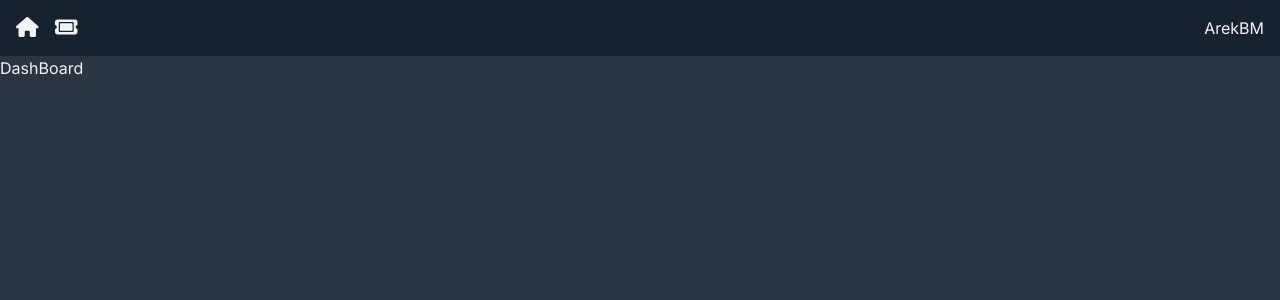
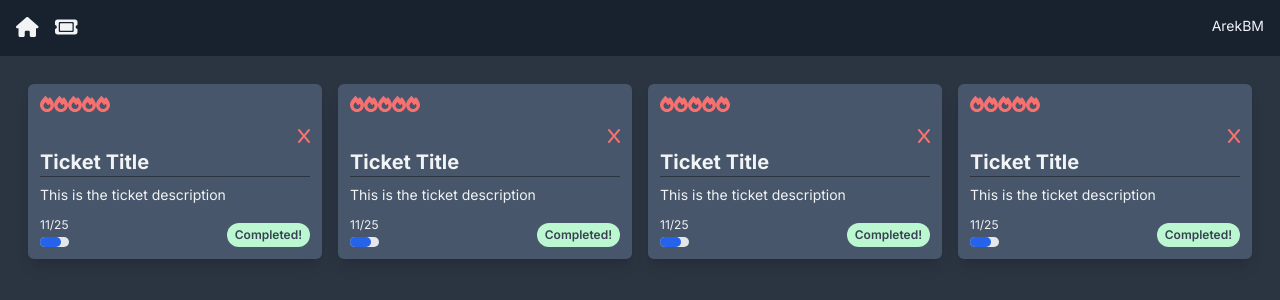
Before and after one commit to ArekBM/ticketme, a Next.js app: page / in a window 1280 px wide. Shown: the top 300 px of the page. Built offline with nearby package versions, Linux system fonts and the light colour scheme.

Commit message:
finished TicketCard components

```diff
--- a/app/components/DeleteBlock.tsx
+++ b/app/components/DeleteBlock.tsx
@@ -1,7 +1,10 @@
+import { FontAwesomeIcon } from "@fortawesome/react-fontawesome"
+import { faX } from '@fortawesome/free-solid-svg-icons'
+
 const DeleteBlock = () => {
     return (
         <div>
-
+            <FontAwesomeIcon icon={faX} className='text-red-400 hover:cursor-pointer hover:text-red-200' />
         </div>
     )
 }
--- /dev/null
+++ b/app/components/Priority.tsx
@@ -0,0 +1,16 @@
+import { faFire } from "@fortawesome/free-solid-svg-icons"
+import { FontAwesomeIcon } from "@fortawesome/react-fontawesome"
+
+const PriorityDisplay = () => {
+    return (
+        <div className='flex justify-start align-baseline'>
+            <FontAwesomeIcon icon={faFire} className='text-red-400' />
+            <FontAwesomeIcon icon={faFire} className='text-red-400' />
+            <FontAwesomeIcon icon={faFire} className='text-red-400' />
+            <FontAwesomeIcon icon={faFire} className='text-red-400' />
+            <FontAwesomeIcon icon={faFire} className='text-red-400' />
+        </div>
+    )
+}
+
+export default PriorityDisplay
--- /dev/null
+++ b/app/components/ProgressDIsplay.tsx
@@ -0,0 +1,11 @@
+const ProgressDisplay = () => {
+    return (
+        <div className='w-full bg-gray-200 rounded-full h-2.5'>
+            <div className='bg-blue-600 h-2.5 rounded-full' style={{ width: '75%'}} >
+
+            </div>
+        </div>
+    )
+}
+
+export default ProgressDisplay
--- /dev/null
+++ b/app/components/StatusDisplay.tsx
@@ -0,0 +1,9 @@
+const StatusDisplay = () => {
+    return (
+        <span className='inline-block rounded-full px-2 py-1 text-xs font-semibold text-gray-700 bg-green-200'>
+            Completed!
+        </span>
+    )
+}
+
+export default StatusDisplay
--- /dev/null
+++ b/app/components/TicketCard.tsx
@@ -0,0 +1,34 @@
+import DeleteBlock from "./DeleteBlock"
+import PriorityDisplay from "./Priority"
+import ProgressDisplay from "./ProgressDIsplay"
+import StatusDisplay from './StatusDisplay'
+
+const TicketCard = () => {
+    return (
+        <div className='flex flex-col bg-card hover:bg-card-hover rounded-md shadow-lg p-3 m-2'>
+            <div className='flex mb-3'>
+                <PriorityDisplay />
+            </div>
+            <div className='ml-auto'>
+                <DeleteBlock />
+            </div>
+            <h4>Ticket Title</h4>
+            <hr className='h-px border-0 bg-page mb-2' />
+            <p className='whitespace-pre-wrap'>
+                This is the ticket description
+            </p>
+            <div className='flex-grow'></div>
+            <div className='flex mt-2'>
+                <div className='flex flex-col'>
+                    <p className='text-xs my-1'>11/25</p>
+                    <ProgressDisplay />
+                </div>
+                <div className='ml-auto flex items-end'>
+                    <StatusDisplay />
+                </div>
+            </div>
+        </div>
+    )
+}
+
+export default TicketCard
--- a/app/globals.css
+++ b/app/globals.css
@@ -1,6 +1,30 @@
 @tailwind base;
 @tailwind components;
 @tailwind utilities;
+
+@layer base{
+  h1,
+  h2,
+  h3,
+  h4{
+    @apply font-bold;
+  }
+  h1{
+    @apply text-4xl;
+  }
+  h2{
+    @apply text-3xl;
+  }
+  h3{
+    @apply text-2xl;
+  }
+  h4{
+    @apply text-xl;
+  }
+  p{
+    @apply text-sm text-default-text;
+  }
+}
 
 @layer components{
   .icon{
--- a/app/page.tsx
+++ b/app/page.tsx
@@ -1,11 +1,17 @@
 import Image from 'next/image'
+import TicketCard from './components/TicketCard'
 
 
-export default function Home() {
+export default function Dashboard() {
   return (
     <>
-      <div>
-        DashBoard
+      <div className='p-5'>
+        <div className='lg:grid grid-cols-2 xl:grid-cols-4'>
+          <TicketCard />
+          <TicketCard />
+          <TicketCard />
+          <TicketCard />
+        </div>
       </div>
     </>
   )
```
